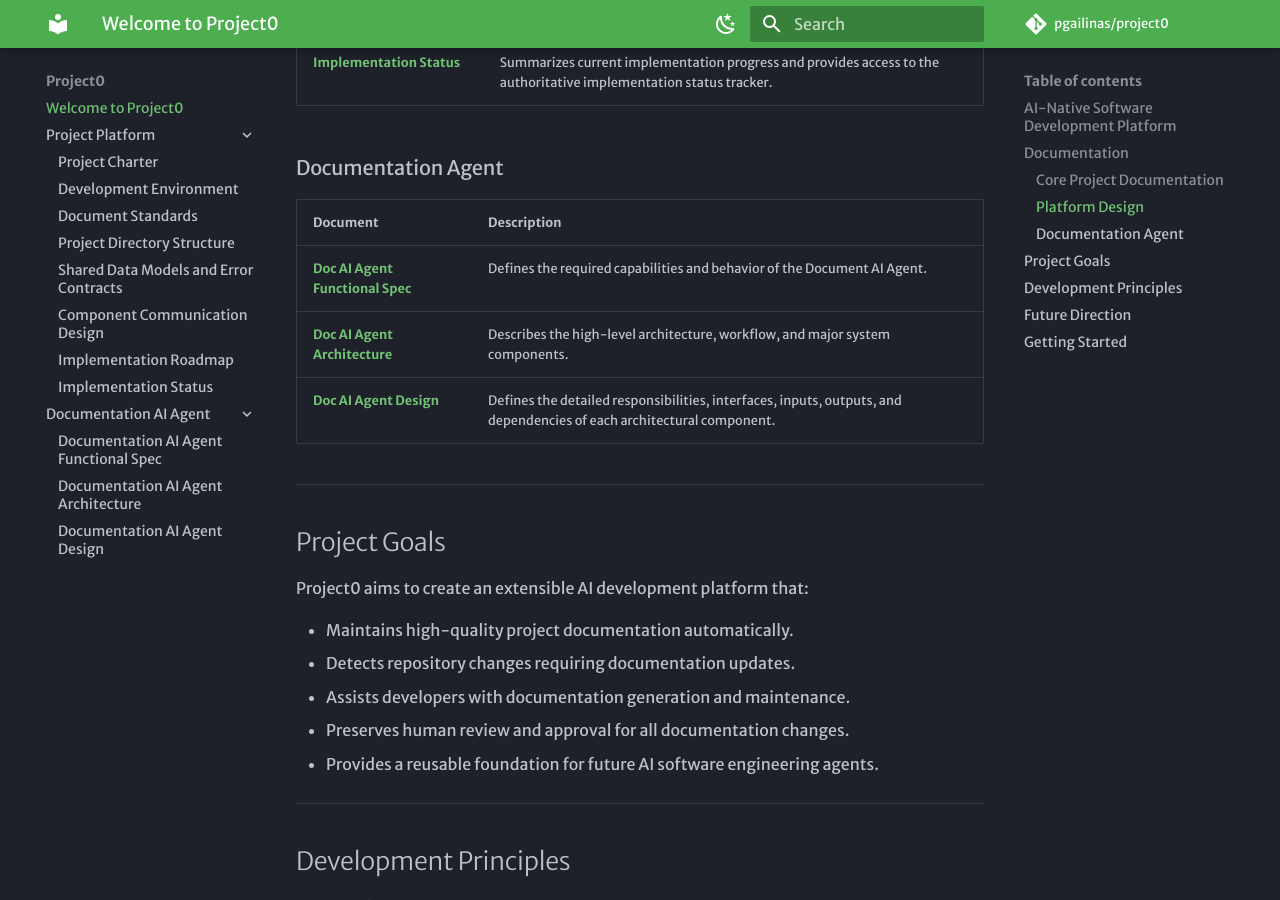
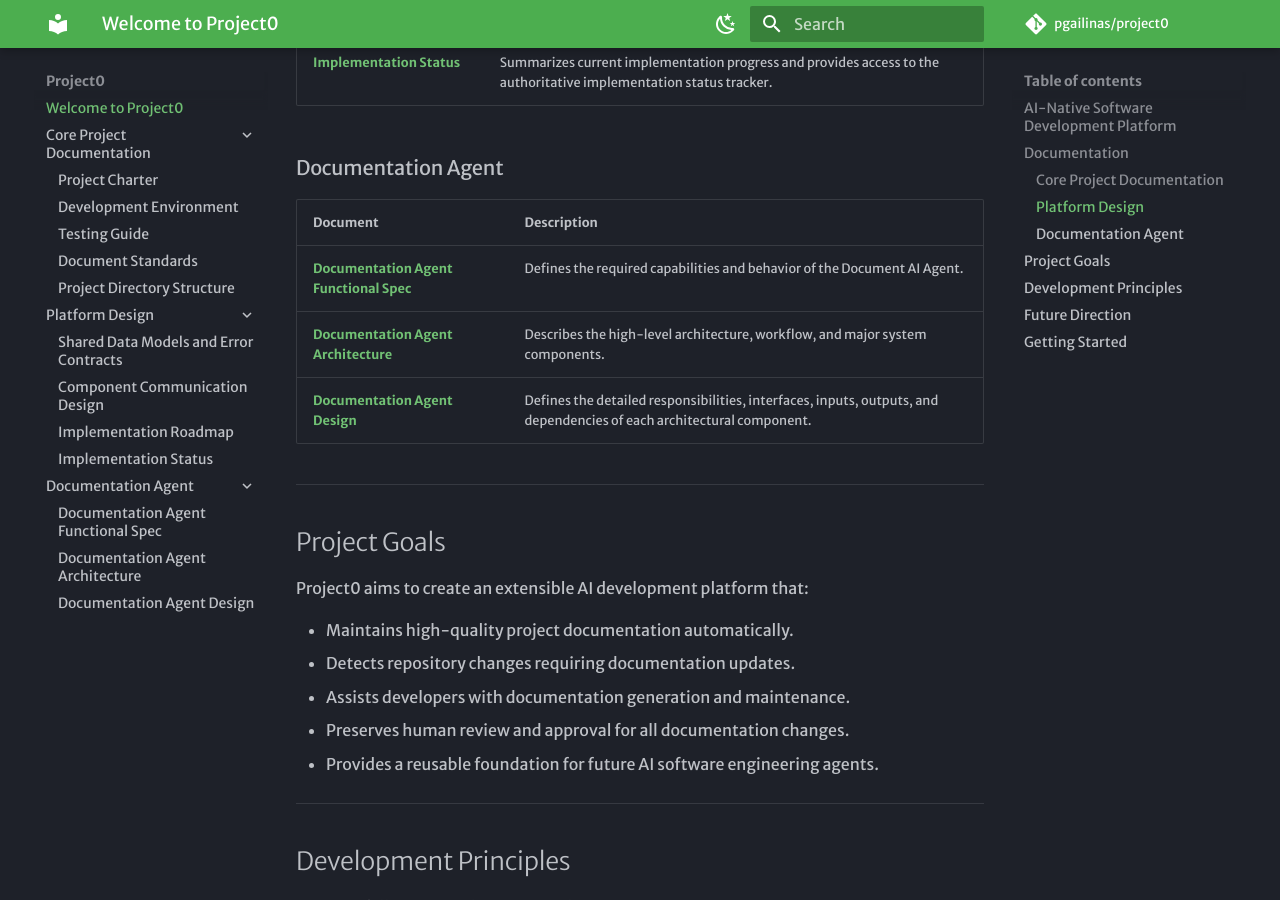
Before and after one commit to pgailinas/project0, an MkDocs documentation site: the page built from docs/index.md, in a window 1280 px wide and 900 px high, scrolled down 1520 px. Built offline with MkDocs 1.6.1 and Material for MkDocs 9.7.7, drawn with Linux system fonts in a browser that asks for light colours; some web fonts are replaced; comment, search, counter and statistics services are not loaded.

Commit message:
Menu system updates

```diff
--- a/docs/index.md
+++ b/docs/index.md
@@ -42,9 +42,9 @@ Project0 documentation is organized into the following categories.
 
 | Document                                                   | Description                                                                                                           |
 | ---------------------------------------------------------- | --------------------------------------------------------------------------------------------------------------------- |
-| [**Doc AI Agent Functional Spec**](Documentation_Agent_Functional_Spec.md)     | Defines the required capabilities and behavior of the Document AI Agent.                                              |
-| [**Doc AI Agent Architecture**](Documentation_Agent_Architecture.md) | Describes the high-level architecture, workflow, and major system components.                                         |
-| [**Doc AI Agent Design**](Documentation_Agent_Design.md)             | Defines the detailed responsibilities, interfaces, inputs, outputs, and dependencies of each architectural component. |
+| [**Documentation Agent Functional Spec**](Documentation_Agent_Functional_Spec.md)     | Defines the required capabilities and behavior of the Document AI Agent.                                              |
+| [**Documentation Agent Architecture**](Documentation_Agent_Architecture.md) | Describes the high-level architecture, workflow, and major system components.                                         |
+| [**Documentation Agent Design**](Documentation_Agent_Design.md)             | Defines the detailed responsibilities, interfaces, inputs, outputs, and dependencies of each architectural component. |
 
 ---
 
--- a/mkdocs.yml
+++ b/mkdocs.yml
@@ -42,19 +42,21 @@ theme:
 
 nav:
   - Welcome to Project0: index.md
-  - Project Platform:
+  - Core Project Documentation:
       - Project Charter: Project_Charter.md
       - Development Environment: Development_Environment.md
+      - Testing Guide: Testing_Guide.md
       - Document Standards: Documentation_Standards.md
       - Project Directory Structure: Project_Directory_Structure.md
+  - Platform Design:
       - Shared Data Models and Error Contracts: Shared_Data_Models_and_Error_Contracts.md
       - Component Communication Design: Component_Communication_Design.md
       - Implementation Roadmap: Implementation_Roadmap.md
       - Implementation Status: Implementation_Status.md
-  - Documentation AI Agent:
-      - Documentation AI Agent Functional Spec: Documentation_Agent_Functional_Spec.md
-      - Documentation AI Agent Architecture: Documentation_Agent_Architecture.md
-      - Documentation AI Agent Design: Documentation_Agent_Design.md
+  - Documentation Agent:
+      - Documentation Agent Functional Spec: Documentation_Agent_Functional_Spec.md
+      - Documentation Agent Architecture: Documentation_Agent_Architecture.md
+      - Documentation Agent Design: Documentation_Agent_Design.md
 
 
 markdown_extensions:
```
